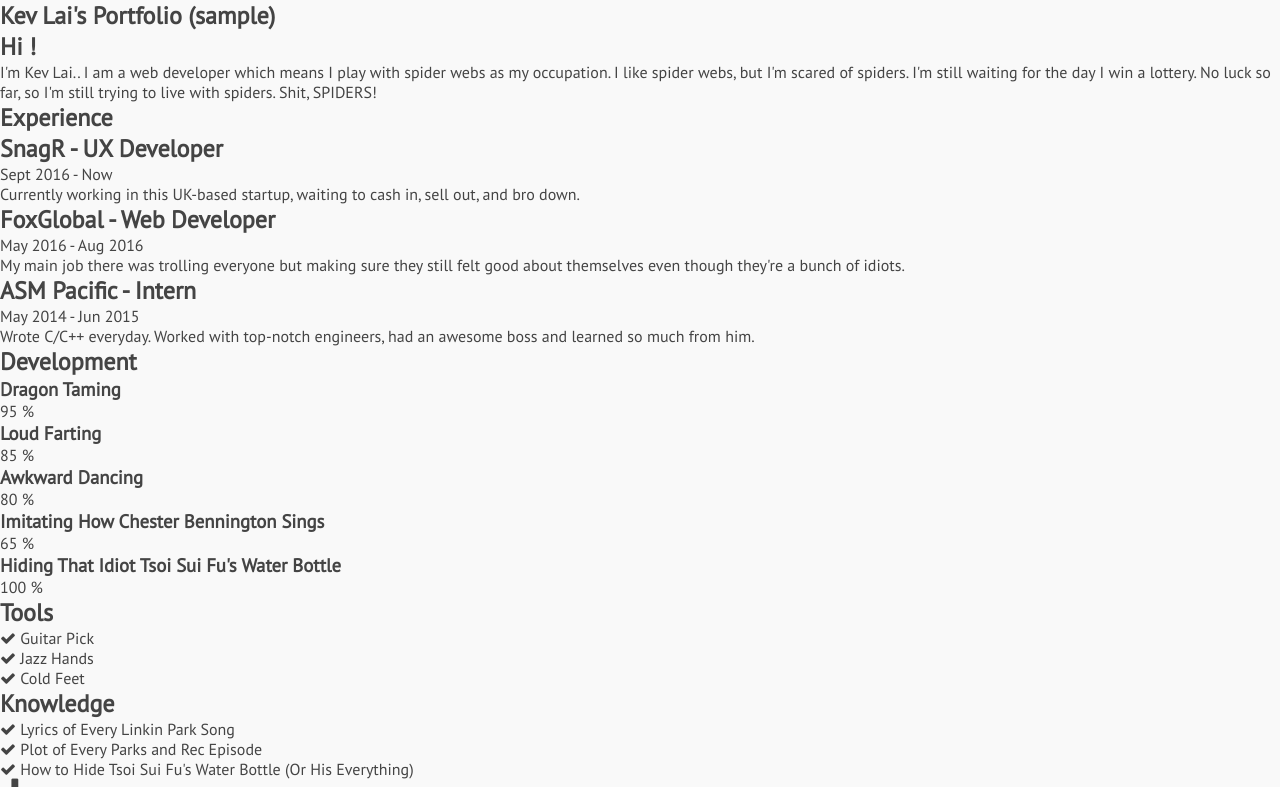
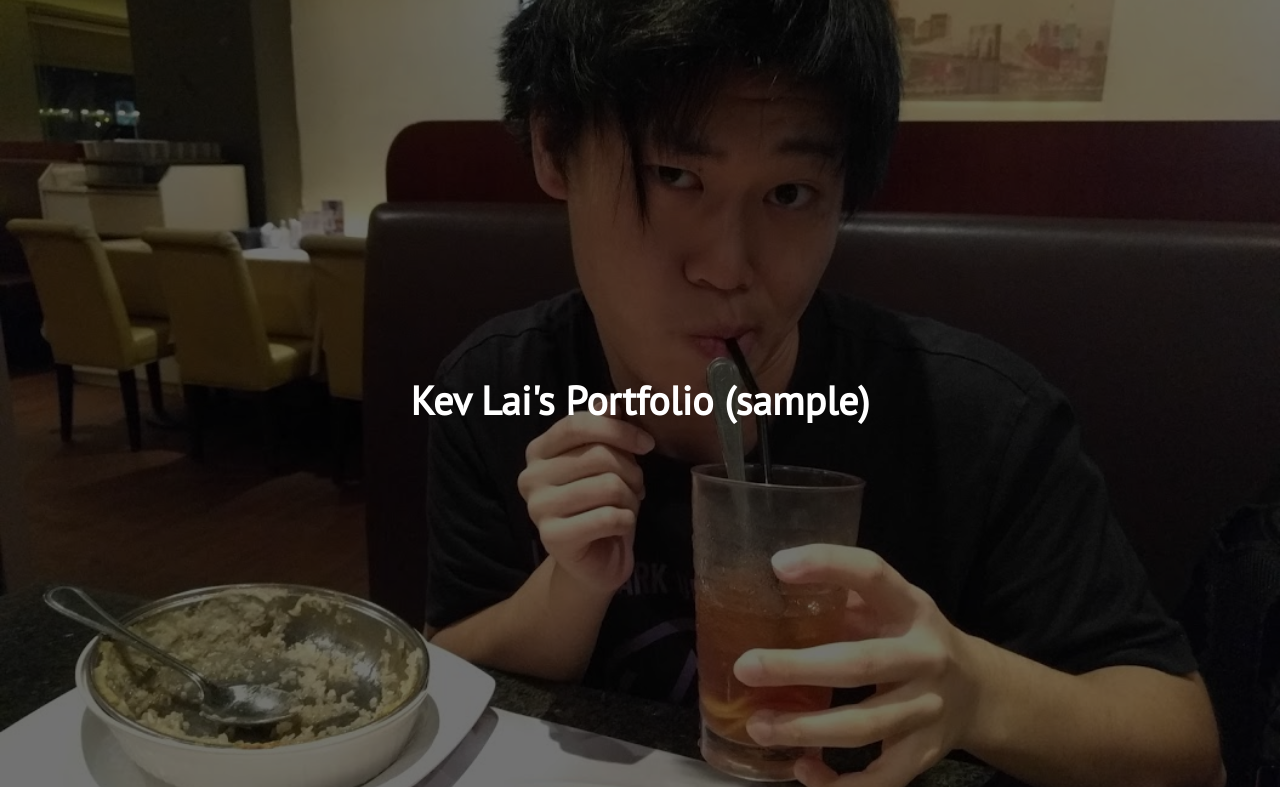
Before and after one commit to kevguy/portofolioTutorial, a plain HTML site: page index.html in a window 1280 px wide. Shown: the top 787 px of the page. Drawn offline with nearby package versions, Linux system fonts and the light colour scheme.

Commit message:
feat: add hero css

```diff
--- a/css/style.css
+++ b/css/style.css
@@ -29,3 +29,29 @@ section {
   position: relative;
   width: 100%;
 }
+
+/*##### HERO SECTION #####*/
+.hero {
+  height: 100%;
+  background: url("../images/01.jpg");
+  background-size: cover;
+  background-position: center;
+}
+.hero .content {
+  background: rgba(0, 0, 0, 0.55);
+  width: 100%;
+  height: 100%;
+}
+.hero .content .header {
+  position: absolute;
+  top: 55%;
+  width: 100%;
+  -webkit-transform: translate(0%, -50%);
+  transform: translate(0%, -50%);
+  text-align: center;
+  opacity: 0;
+}
+.hero .content .header h1 {
+  color: #fff;
+  font-size: 2.5em;
+}
```
